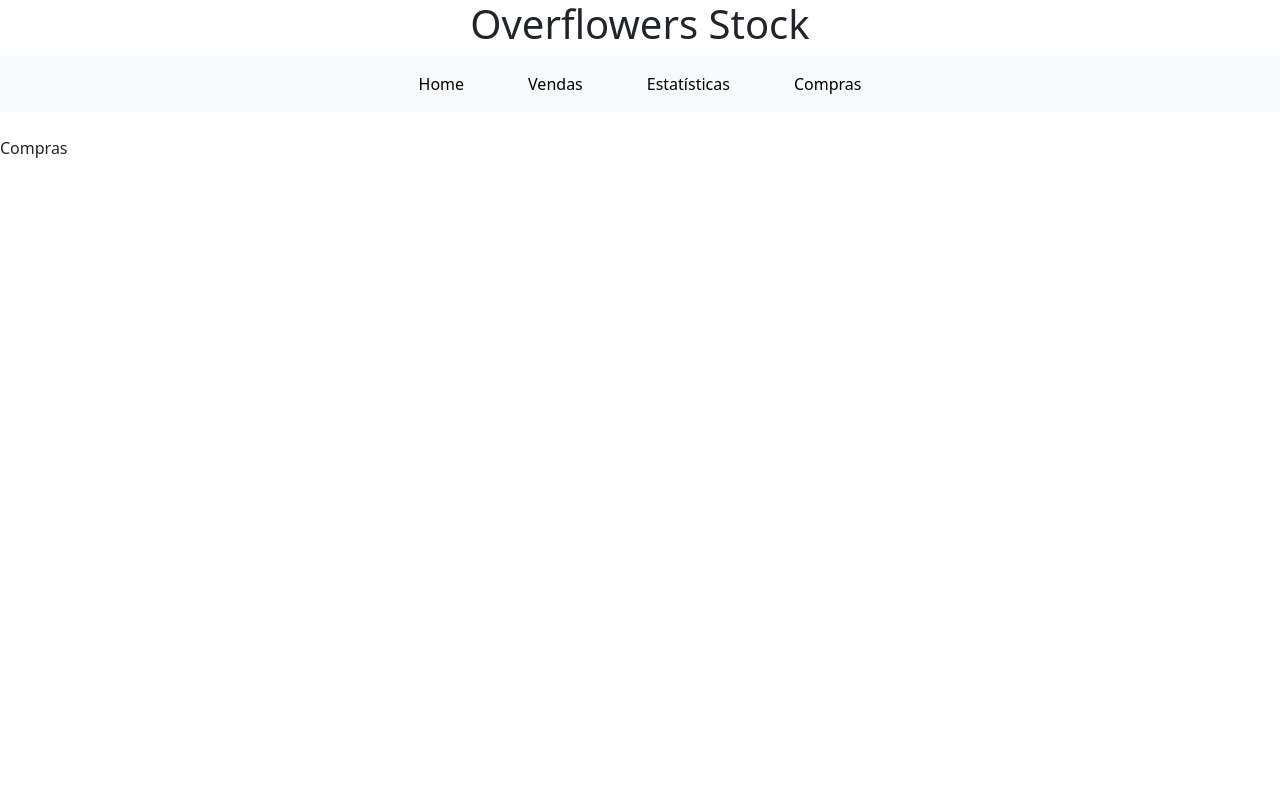
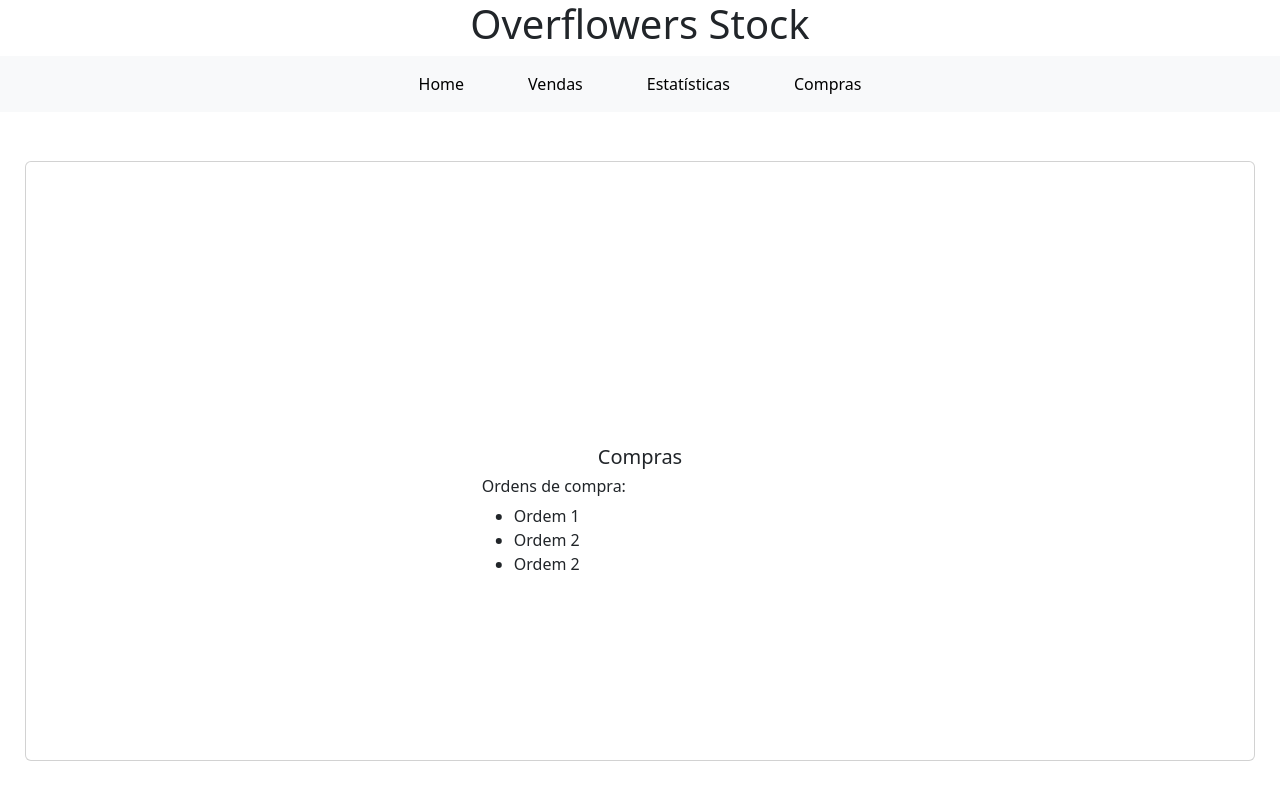
Before and after one commit to dzanchett/hackathon-django, a Django app: page /compras in a window 1280 px wide. Run offline with Django 4.2, Linux system fonts and the light colour scheme; some libraries are stand-ins or nearby versions.

Commit message:
Add compras page

```diff
--- a/templates/compras.html
+++ b/templates/compras.html
@@ -1,5 +1,19 @@
 {% extends 'main.html' %}
 
 {% block compras %}
-  <p>Compras</p>
+  <div style="margin: 25px">
+        <div class="card mx-auto h-75" style="position: relative">
+          <div class="card-body" style="position:absolute; text-align: center; align-items: center; top: 50%; left: 50%; -ms-transform: translateX(-50%) translateY(-50%); transform: translateX(-50%) translateY(-50%);">
+            <h5 class="card-title">Compras</h5>
+              <div style="position: absolute; text-align: left; left: -100px">
+                  <h6>Ordens de compra:</h6>
+                  <ul>
+                      <li>Ordem 1</li>
+                      <li>Ordem 2</li>
+                      <li>Ordem 2</li>
+                  </ul>
+              </div>
+          </div>
+        </div>
+    </div>
 {% endblock %}
```
